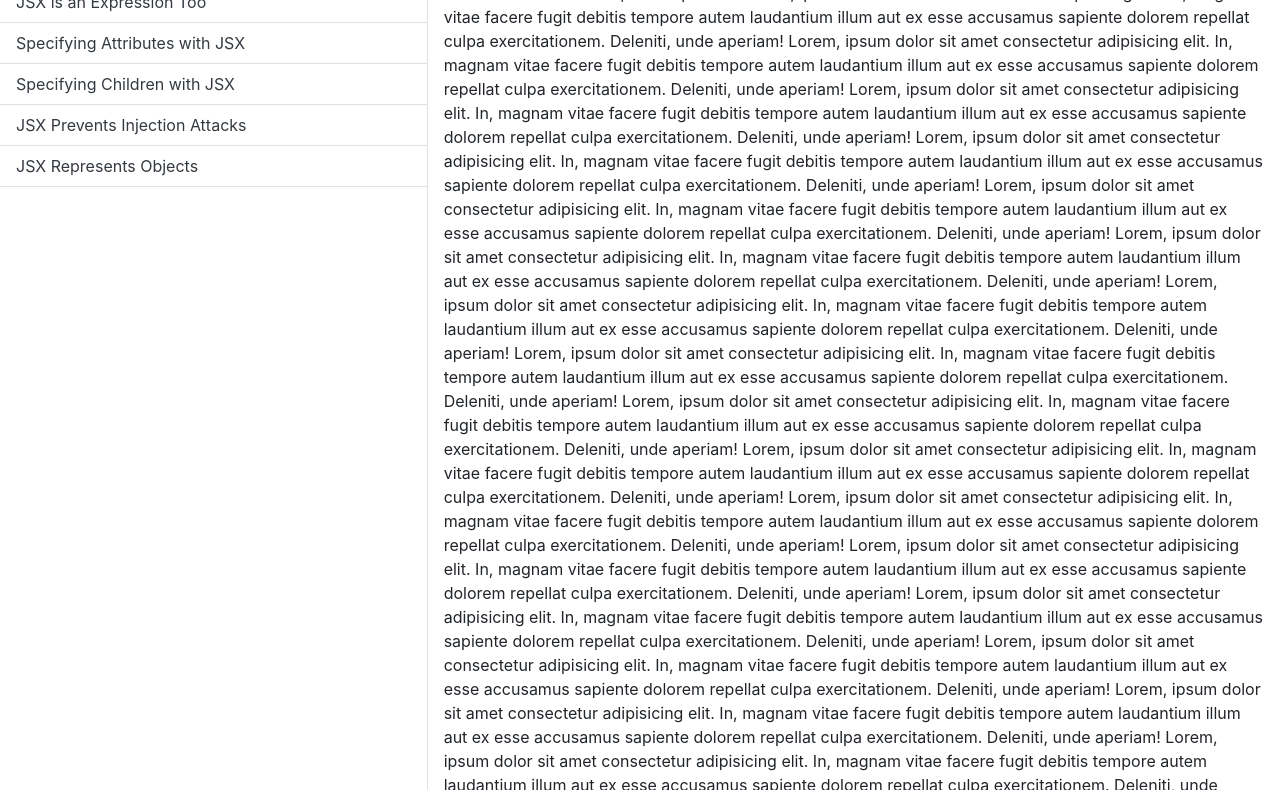
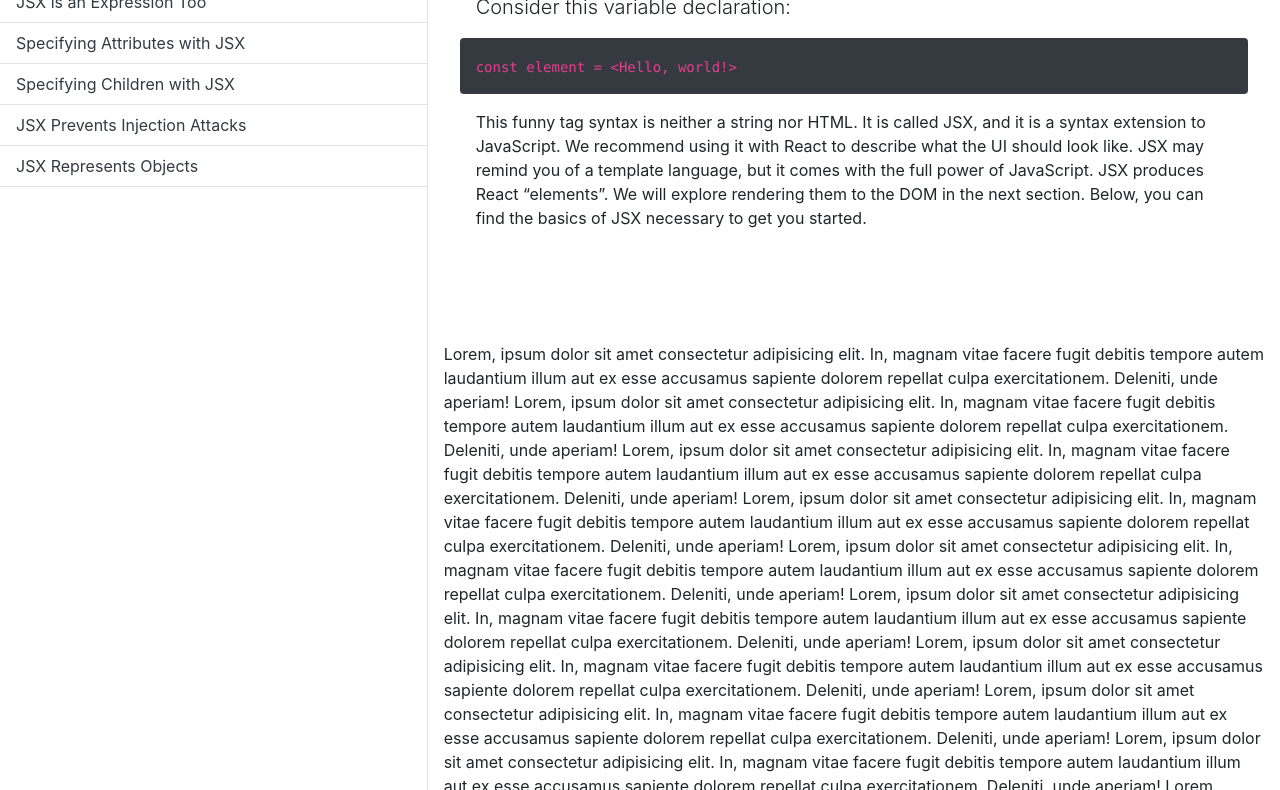
Before and after one commit to JimmyCN1/jsxDocumentationPage, a plain HTML site: page index.html in a window 1280 px wide. Shown: the part 163-953 px from the top of the page. Drawn offline with nearby package versions, Linux system fonts and the light colour scheme.

Commit message:
main header and formatting for inline code added

```diff
--- a/index.html
+++ b/index.html
@@ -46,99 +46,123 @@
         <div class="col-md-4 col-sm-5 px-3">
           <h1 class="h2 pt-3 border-bottom d-none">JSX Documentation</h1>
         </div>
-        <div class="col-md-8 col-sm-7 align-self-end px-3 border-left">
+        <div class="col-md-8 col-sm-7 align-self-end px-3 py-3 border-left">
+          <div class="jumbotron bg-white">
+            <h1 class="display-4">Introducing JSX</h1>
+            <p class="lead">
+              Consider this variable declaration:
+            </p>
+            <p class="bg-dark rounded mx-n3 p-3">
+              <code>const element = &lt;Hello, world!&gt;</code>
+            </p>
+            <p>
+              This funny tag syntax is neither a string nor HTML. It is called
+              JSX, and it is a syntax extension to JavaScript. We recommend
+              using it with React to describe what the UI should look like. JSX
+              may remind you of a template language, but it comes with the full
+              power of JavaScript. JSX produces React “elements”. We will
+              explore rendering them to the DOM in the next section. Below, you
+              can find the basics of JSX necessary to get you started.
+            </p>
+          </div>
+          <p>
             Lorem, ipsum dolor sit amet consectetur adipisicing elit. In, magnam
-          vitae facere fugit debitis tempore autem laudantium illum aut ex esse
-          accusamus sapiente dolorem repellat culpa exercitationem. Deleniti,
-          unde aperiam! Lorem, ipsum dolor sit amet consectetur adipisicing
-          elit. In, magnam vitae facere fugit debitis tempore autem laudantium
-          illum aut ex esse accusamus sapiente dolorem repellat culpa
-          exercitationem. Deleniti, unde aperiam! Lorem, ipsum dolor sit amet
-          consectetur adipisicing elit. In, magnam vitae facere fugit debitis
-          tempore autem laudantium illum aut ex esse accusamus sapiente dolorem
+            vitae facere fugit debitis tempore autem laudantium illum aut ex
+            esse accusamus sapiente dolorem repellat culpa exercitationem.
+            Deleniti, unde aperiam! Lorem, ipsum dolor sit amet consectetur
+            adipisicing elit. In, magnam vitae facere fugit debitis tempore
+            autem laudantium illum aut ex esse accusamus sapiente dolorem
             repellat culpa exercitationem. Deleniti, unde aperiam! Lorem, ipsum
             dolor sit amet consectetur adipisicing elit. In, magnam vitae facere
             fugit debitis tempore autem laudantium illum aut ex esse accusamus
             sapiente dolorem repellat culpa exercitationem. Deleniti, unde
-          aperiam! Lorem, ipsum dolor sit amet consectetur adipisicing elit. In,
-          magnam vitae facere fugit debitis tempore autem laudantium illum aut
-          ex esse accusamus sapiente dolorem repellat culpa exercitationem.
-          Deleniti, unde aperiam! Lorem, ipsum dolor sit amet consectetur
-          adipisicing elit. In, magnam vitae facere fugit debitis tempore autem
-          laudantium illum aut ex esse accusamus sapiente dolorem repellat culpa
+            aperiam! Lorem, ipsum dolor sit amet consectetur adipisicing elit.
+            In, magnam vitae facere fugit debitis tempore autem laudantium illum
+            aut ex esse accusamus sapiente dolorem repellat culpa
             exercitationem. Deleniti, unde aperiam! Lorem, ipsum dolor sit amet
             consectetur adipisicing elit. In, magnam vitae facere fugit debitis
-          tempore autem laudantium illum aut ex esse accusamus sapiente dolorem
+            tempore autem laudantium illum aut ex esse accusamus sapiente
+            dolorem repellat culpa exercitationem. Deleniti, unde aperiam!
+            Lorem, ipsum dolor sit amet consectetur adipisicing elit. In, magnam
+            vitae facere fugit debitis tempore autem laudantium illum aut ex
+            esse accusamus sapiente dolorem repellat culpa exercitationem.
+            Deleniti, unde aperiam! Lorem, ipsum dolor sit amet consectetur
+            adipisicing elit. In, magnam vitae facere fugit debitis tempore
+            autem laudantium illum aut ex esse accusamus sapiente dolorem
             repellat culpa exercitationem. Deleniti, unde aperiam! Lorem, ipsum
             dolor sit amet consectetur adipisicing elit. In, magnam vitae facere
             fugit debitis tempore autem laudantium illum aut ex esse accusamus
             sapiente dolorem repellat culpa exercitationem. Deleniti, unde
-          aperiam! Lorem, ipsum dolor sit amet consectetur adipisicing elit. In,
-          magnam vitae facere fugit debitis tempore autem laudantium illum aut
-          ex esse accusamus sapiente dolorem repellat culpa exercitationem.
-          Deleniti, unde aperiam! Lorem, ipsum dolor sit amet consectetur
-          adipisicing elit. In, magnam vitae facere fugit debitis tempore autem
-          laudantium illum aut ex esse accusamus sapiente dolorem repellat culpa
+            aperiam! Lorem, ipsum dolor sit amet consectetur adipisicing elit.
+            In, magnam vitae facere fugit debitis tempore autem laudantium illum
+            aut ex esse accusamus sapiente dolorem repellat culpa
             exercitationem. Deleniti, unde aperiam! Lorem, ipsum dolor sit amet
             consectetur adipisicing elit. In, magnam vitae facere fugit debitis
-          tempore autem laudantium illum aut ex esse accusamus sapiente dolorem
+            tempore autem laudantium illum aut ex esse accusamus sapiente
+            dolorem repellat culpa exercitationem. Deleniti, unde aperiam!
+            Lorem, ipsum dolor sit amet consectetur adipisicing elit. In, magnam
+            vitae facere fugit debitis tempore autem laudantium illum aut ex
+            esse accusamus sapiente dolorem repellat culpa exercitationem.
+            Deleniti, unde aperiam! Lorem, ipsum dolor sit amet consectetur
+            adipisicing elit. In, magnam vitae facere fugit debitis tempore
+            autem laudantium illum aut ex esse accusamus sapiente dolorem
             repellat culpa exercitationem. Deleniti, unde aperiam! Lorem, ipsum
             dolor sit amet consectetur adipisicing elit. In, magnam vitae facere
             fugit debitis tempore autem laudantium illum aut ex esse accusamus
             sapiente dolorem repellat culpa exercitationem. Deleniti, unde
-          aperiam! Lorem, ipsum dolor sit amet consectetur adipisicing elit. In,
-          magnam vitae facere fugit debitis tempore autem laudantium illum aut
-          ex esse accusamus sapiente dolorem repellat culpa exercitationem.
-          Deleniti, unde aperiam! Lorem, ipsum dolor sit amet consectetur
-          adipisicing elit. In, magnam vitae facere fugit debitis tempore autem
-          laudantium illum aut ex esse accusamus sapiente dolorem repellat culpa
+            aperiam! Lorem, ipsum dolor sit amet consectetur adipisicing elit.
+            In, magnam vitae facere fugit debitis tempore autem laudantium illum
+            aut ex esse accusamus sapiente dolorem repellat culpa
             exercitationem. Deleniti, unde aperiam! Lorem, ipsum dolor sit amet
             consectetur adipisicing elit. In, magnam vitae facere fugit debitis
-          tempore autem laudantium illum aut ex esse accusamus sapiente dolorem
+            tempore autem laudantium illum aut ex esse accusamus sapiente
+            dolorem repellat culpa exercitationem. Deleniti, unde aperiam!
+            Lorem, ipsum dolor sit amet consectetur adipisicing elit. In, magnam
+            vitae facere fugit debitis tempore autem laudantium illum aut ex
+            esse accusamus sapiente dolorem repellat culpa exercitationem.
+            Deleniti, unde aperiam! Lorem, ipsum dolor sit amet consectetur
+            adipisicing elit. In, magnam vitae facere fugit debitis tempore
+            autem laudantium illum aut ex esse accusamus sapiente dolorem
             repellat culpa exercitationem. Deleniti, unde aperiam! Lorem, ipsum
             dolor sit amet consectetur adipisicing elit. In, magnam vitae facere
             fugit debitis tempore autem laudantium illum aut ex esse accusamus
             sapiente dolorem repellat culpa exercitationem. Deleniti, unde
-          aperiam! Lorem, ipsum dolor sit amet consectetur adipisicing elit. In,
-          magnam vitae facere fugit debitis tempore autem laudantium illum aut
-          ex esse accusamus sapiente dolorem repellat culpa exercitationem.
-          Deleniti, unde aperiam! Lorem, ipsum dolor sit amet consectetur
-          adipisicing elit. In, magnam vitae facere fugit debitis tempore autem
-          laudantium illum aut ex esse accusamus sapiente dolorem repellat culpa
+            aperiam! Lorem, ipsum dolor sit amet consectetur adipisicing elit.
+            In, magnam vitae facere fugit debitis tempore autem laudantium illum
+            aut ex esse accusamus sapiente dolorem repellat culpa
             exercitationem. Deleniti, unde aperiam! Lorem, ipsum dolor sit amet
             consectetur adipisicing elit. In, magnam vitae facere fugit debitis
-          tempore autem laudantium illum aut ex esse accusamus sapiente dolorem
+            tempore autem laudantium illum aut ex esse accusamus sapiente
+            dolorem repellat culpa exercitationem. Deleniti, unde aperiam!
+            Lorem, ipsum dolor sit amet consectetur adipisicing elit. In, magnam
+            vitae facere fugit debitis tempore autem laudantium illum aut ex
+            esse accusamus sapiente dolorem repellat culpa exercitationem.
+            Deleniti, unde aperiam! Lorem, ipsum dolor sit amet consectetur
+            adipisicing elit. In, magnam vitae facere fugit debitis tempore
+            autem laudantium illum aut ex esse accusamus sapiente dolorem
             repellat culpa exercitationem. Deleniti, unde aperiam! Lorem, ipsum
             dolor sit amet consectetur adipisicing elit. In, magnam vitae facere
             fugit debitis tempore autem laudantium illum aut ex esse accusamus
             sapiente dolorem repellat culpa exercitationem. Deleniti, unde
-          aperiam! Lorem, ipsum dolor sit amet consectetur adipisicing elit. In,
-          magnam vitae facere fugit debitis tempore autem laudantium illum aut
-          ex esse accusamus sapiente dolorem repellat culpa exercitationem.
-          Deleniti, unde aperiam! Lorem, ipsum dolor sit amet consectetur
-          adipisicing elit. In, magnam vitae facere fugit debitis tempore autem
-          laudantium illum aut ex esse accusamus sapiente dolorem repellat culpa
+            aperiam! Lorem, ipsum dolor sit amet consectetur adipisicing elit.
+            In, magnam vitae facere fugit debitis tempore autem laudantium illum
+            aut ex esse accusamus sapiente dolorem repellat culpa
             exercitationem. Deleniti, unde aperiam! Lorem, ipsum dolor sit amet
             consectetur adipisicing elit. In, magnam vitae facere fugit debitis
-          tempore autem laudantium illum aut ex esse accusamus sapiente dolorem
-          repellat culpa exercitationem. Deleniti, unde aperiam! Lorem, ipsum
-          dolor sit amet consectetur adipisicing elit. In, magnam vitae facere
-          fugit debitis tempore autem laudantium illum aut ex esse accusamus
-          sapiente dolorem repellat culpa exercitationem. Deleniti, unde
-          aperiam! Lorem, ipsum dolor sit amet consectetur adipisicing elit. In,
-          magnam vitae facere fugit debitis tempore autem laudantium illum aut
-          ex esse accusamus sapiente dolorem repellat culpa exercitationem.
+            tempore autem laudantium illum aut ex esse accusamus sapiente
+            dolorem repellat culpa exercitationem. Deleniti, unde aperiam!
+            Lorem, ipsum dolor sit amet consectetur adipisicing elit. In, magnam
+            vitae facere fugit debitis tempore autem laudantium illum aut ex
+            esse accusamus sapiente dolorem repellat culpa exercitationem.
             Deleniti, unde aperiam! Lorem, ipsum dolor sit amet consectetur
-          adipisicing elit. In, magnam vitae facere fugit debitis tempore autem
-          laudantium illum aut ex esse accusamus sapiente dolorem repellat culpa
-          exercitationem. Deleniti, unde aperiam! Lorem, ipsum dolor sit amet
-          consectetur adipisicing elit. In, magnam vitae facere fugit debitis
-          tempore autem laudantium illum aut ex esse accusamus sapiente dolorem
+            adipisicing elit. In, magnam vitae facere fugit debitis tempore
+            autem laudantium illum aut ex esse accusamus sapiente dolorem
             repellat culpa exercitationem. Deleniti, unde aperiam! Lorem, ipsum
             dolor sit amet consectetur adipisicing elit. In, magnam vitae facere
             fugit debitis tempore autem laudantium illum aut ex esse accusamus
             sapiente dolorem repellat culpa exercitationem. Deleniti, unde
             aperiam!
+          </p>
         </div>
       </div>
     </main>
```
Lines whose indentation alone changed are shown as unchanged.
